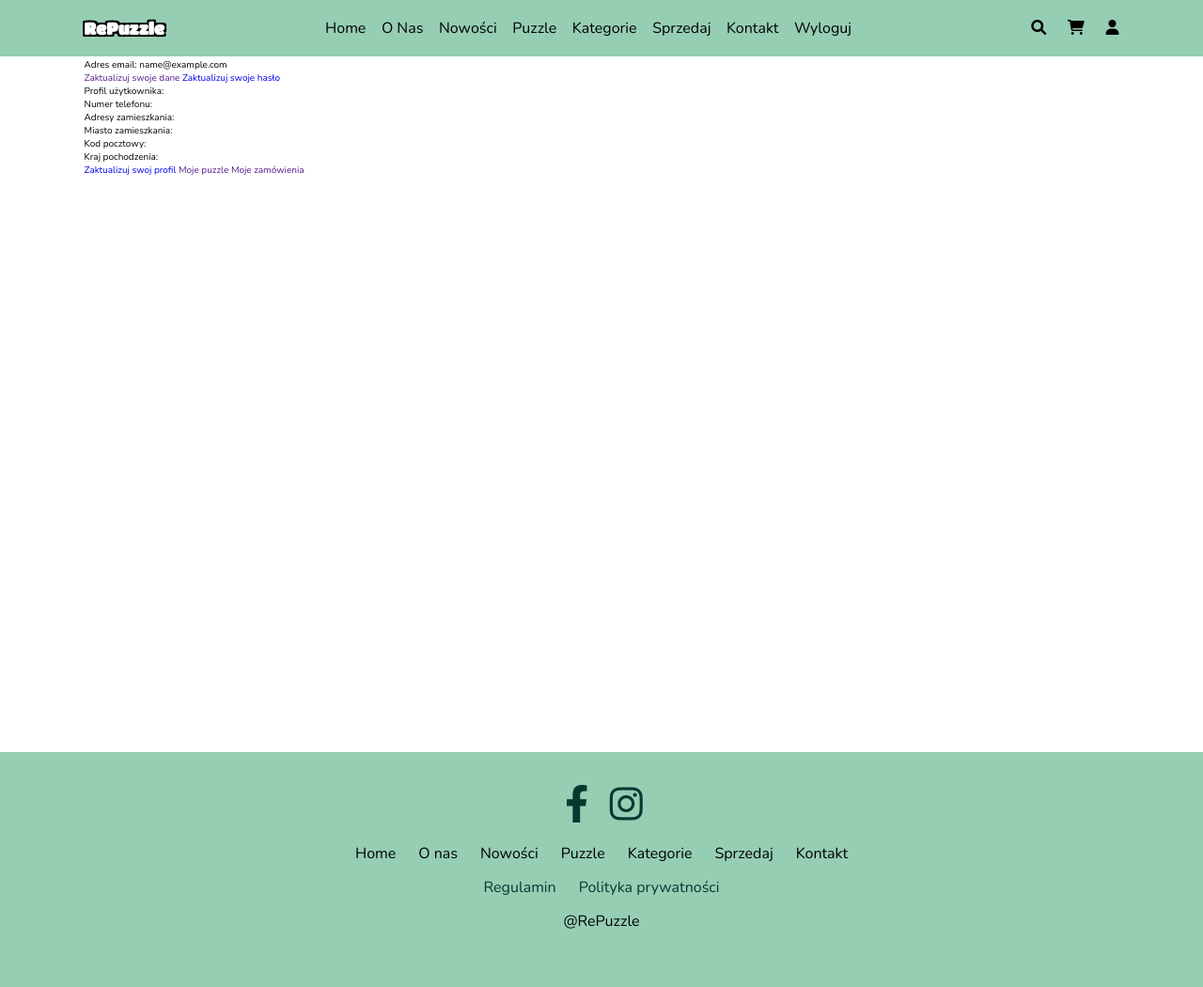
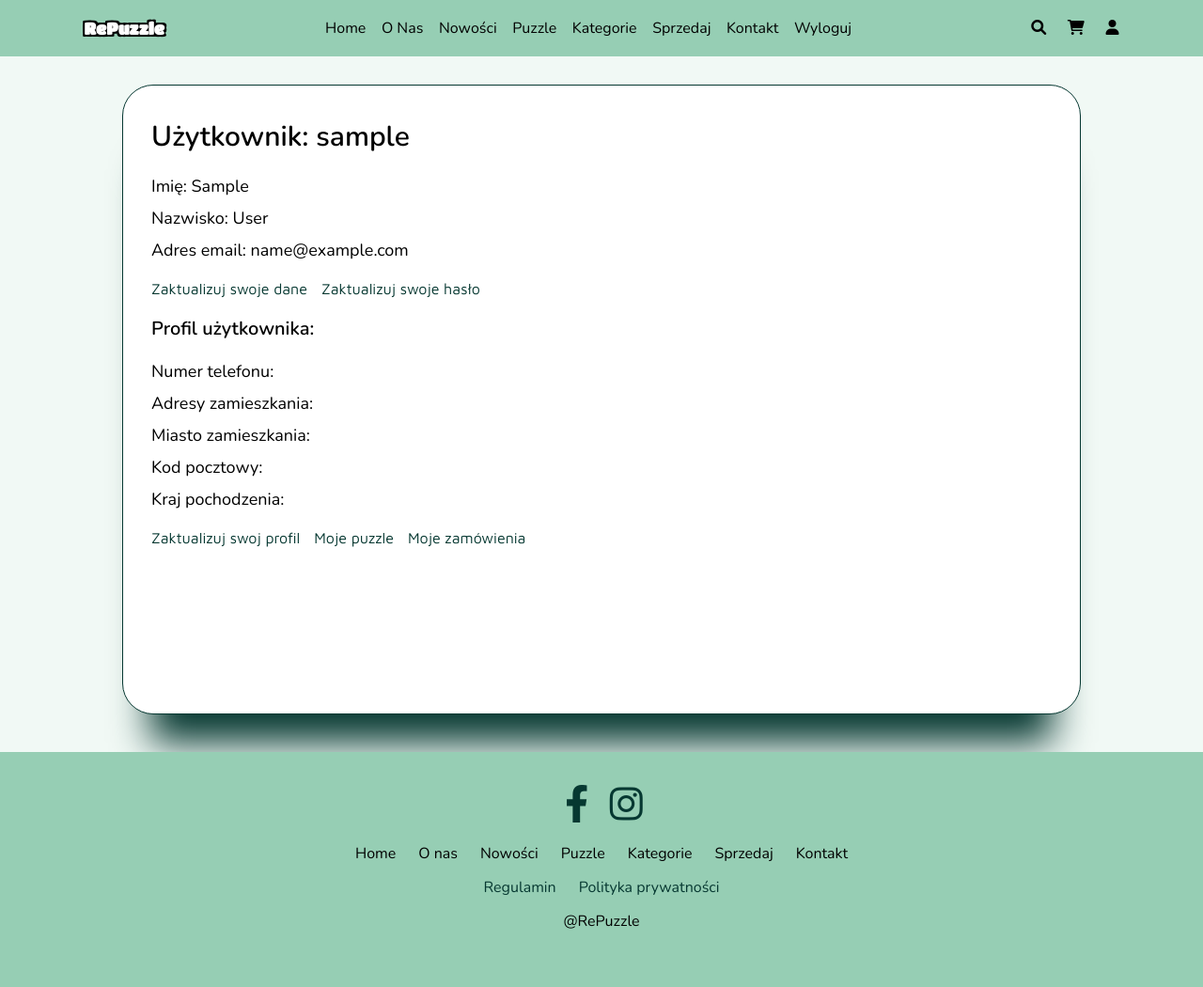
Before and after one commit to julkiea/Repuzzle, a Django app: page /user_profile/ in a window 1280 px wide. Shown: the whole page at 94% size. Run offline with Django 5.2, Linux system fonts and the light colour scheme; the visitor is signed in with stand-in values (Sample User, id 1); data comes from the database, SQL or seed files in the repository.

Commit message:
Style user profile page

```diff
--- a/static/css/style.css
+++ b/static/css/style.css
@@ -359,6 +359,82 @@ section {
 
 }
 
+/* USER PROFILE SECTION */
+
+.user-info {
+  display: flex;
+  justify-content: center;
+  background-color: #f1f9f5;
+}
+
+.user-info .content {
+  width: 100%;
+  margin-top: 7rem;
+  margin-bottom: 2rem;
+  background-color: white;
+  overflow: hidden;
+  border-radius: 3.3rem;
+  box-shadow: 0 60px 40px -30px #063831;
+  position: relative;
+  max-width: 1020px;
+  border: solid 0.1rem #063831;
+  height: auto;
+}
+
+.user-info .content .user-info-container {
+  width: calc(100% - 6rem);
+  height: calc(100vh - 20rem);
+  background-color: white;
+  position: absolute;
+  top: 50%;
+  left: 50%;
+  transform: translate(-50%, -50%);
+}
+
+.user-info .content .user-info-container .user-profile-title {
+  font-family: 'Nunito';
+  font-size: 3rem;
+  font-weight: 600;
+  margin-bottom: 2rem;
+}
+
+.user-info .content .user-info-container .user-profile-title-2 {
+  font-family: 'Nunito';
+  font-size: 2rem;
+  font-weight: 600;
+  margin-bottom: 2rem;
+}
+
+.user-info .content .user-info-container .user-profile-info {
+  font-family: 'Nunito';
+  font-size: 1.8rem;
+  font-size: 400;
+  margin-bottom: 1rem;
+}
+
+.user-info .content .user-info-container .link-container {
+  margin-bottom: 2rem;
+  margin-top: 2rem;
+  gap: 1.5rem;
+  display: flex;
+}
+
+.user-info .content .user-info-container .link-container a{
+  font-family: 'Maven Pro';
+  font-size: 1.6rem;
+  font-weight: 300;
+  text-decoration: none;
+  text-align: center;
+  color: #063831;
+  width: auto;
+
+  transition: 0.3s;
+}
+
+.user-info .content .user-info-container .link-container a:hover{
+  color: black;
+  transform: scale(1.05);
+}
 
 /* NEW PUZZLE SECTION */
 
```
